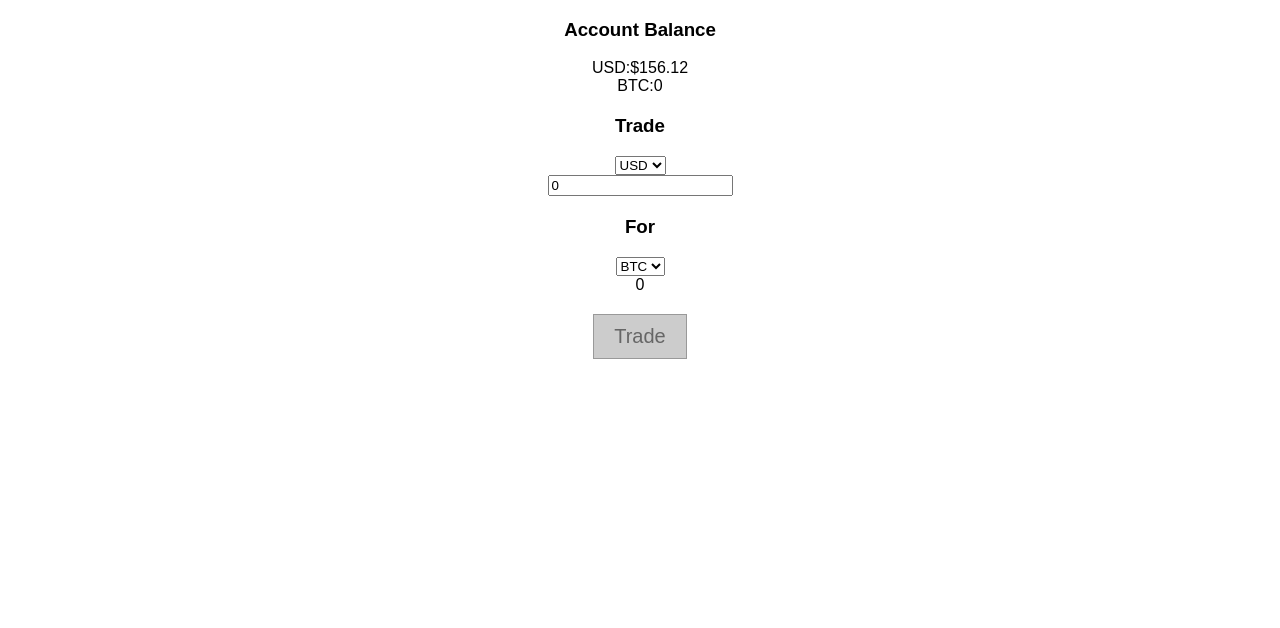
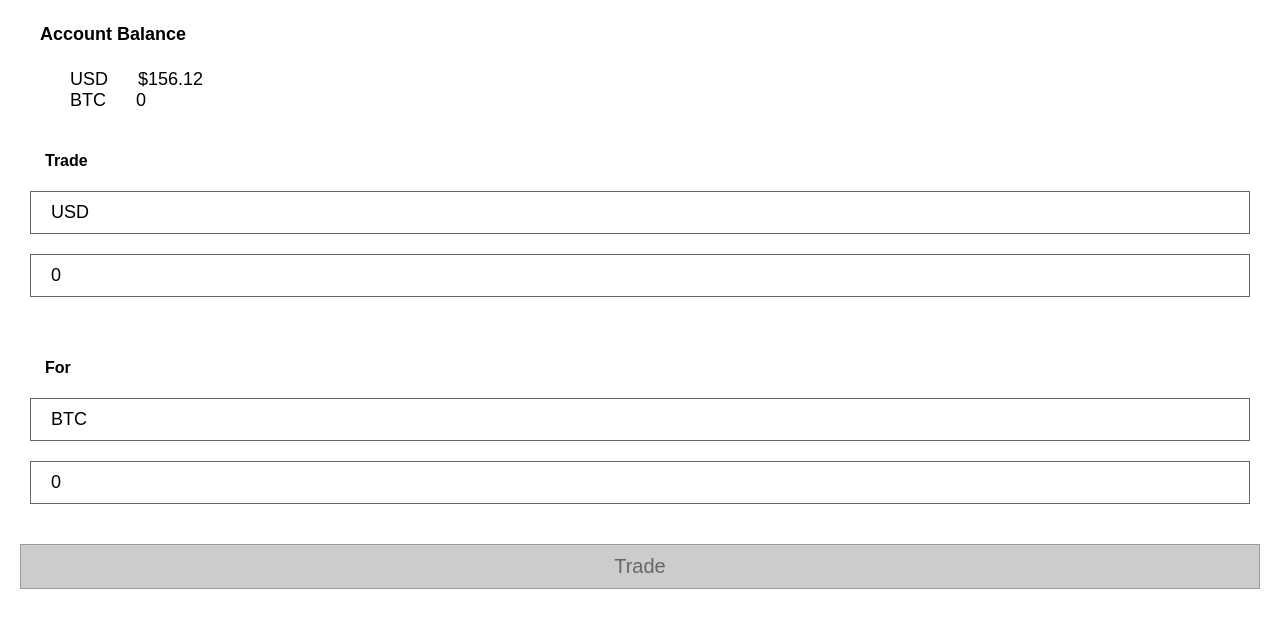
Before and after one commit to szimmers/coinsquare-fsdev-fe-takehome, a React (Create React App) app in the folder client/: page / in a window 1280 px wide. Shown: the top 628 px of the page. Built offline with nearby package versions, Linux system fonts and the light colour scheme.

Commit message:
- do a bunch of styling w/ flex box - ditch dropdowns and make divs to look like wireframe

```diff
--- a/client/src/components/AccountBalance.js
+++ b/client/src/components/AccountBalance.js
@@ -9,11 +9,11 @@ class AccountBalance extends Component {
 	render() {
 		return (
 			<div className="balanceBlock">
-				<h3>Account Balance</h3>
+				<h4>Account Balance</h4>
 
-				<label>
-					USD:
-					<span>
+				<label className="balanceBlockLabel">
+					USD
+					<span className="currency">
 					{new Intl.NumberFormat('en-US', {
 						style: 'currency',
 						currency: 'USD'
@@ -21,10 +21,9 @@ class AccountBalance extends Component {
 					</span>
 				</label>
 
-				<br/>
-				<label>
-					BTC:
-					<span>{this.props.btcBalance}</span>
+				<label className="balanceBlockLabel">
+					BTC
+					<span className="currency">{this.props.btcBalance}</span>
 				</label>
 			</div>
 		);
--- a/client/src/components/TradeFrom.js
+++ b/client/src/components/TradeFrom.js
@@ -32,15 +32,14 @@ class TradeFrom extends Component {
 	render() {
 		return (
 			<div className="tradeBlock">
-				<h3>Trade</h3>
+				<h4 className="tradeBlockLabel">Trade</h4>
 
-				<select>
-					<option value="USD">USD</option>
-				</select>
-
-				<br/>
+				<div className="amount">
+					USD
+				</div>
 
 				<input
+					className="amount"
 					type="number"
 					placeholder="Enter your amount"
 					onChange={this.amountUpdated}
--- a/client/src/components/TradeTo.js
+++ b/client/src/components/TradeTo.js
@@ -10,15 +10,13 @@ class TradeTo extends Component {
 	render() {
 		return (
 			<div className="tradeBlock">
-				<h3>For</h3>
+				<h4 className="tradeBlockLabel">For</h4>
 
-				<select>
-					<option value="BTC">BTC</option>
-				</select>
+				<div className="amount">
+					BTC
+				</div>
 
-				<br/>
-
-				<div>
+				<div className="amount">
 					{this.props.tradeToQuote}
 				</div>
 			</div>
--- a/client/src/components/components.css
+++ b/client/src/components/components.css
@@ -25,9 +25,43 @@
 }
 
 .tradeBlock {
+    display: flex;
+    flex-direction: column;
+    justify-content: space-around;
+    align-items: stretch;
+    padding-left: 10px;
+    padding-right: 10px;
     margin-bottom: 20px;
 }
 
+.tradeBlockLabel {
+    margin-left: 15px;
+}
+
+.amount {
+    border: thin solid #666666;
+    padding-left: 20px;
+    padding-top: 10px;
+    padding-bottom: 10px;
+    margin-bottom: 20px;
+    font-size: large;
+}
+
 .balanceBlock {
+    display: flex;
+    flex-direction: column;
+    justify-content: center;
+    align-items: stretch;
+    padding-left: 20px;
+    padding-right: 20px;
     margin-bottom: 20px;
+    font-size: large;
 }
+
+.balanceBlockLabel {
+    padding-left: 30px;
+}
+
+.currency {
+    padding-left: 30px;
+}
--- a/client/src/containers/App.css
+++ b/client/src/containers/App.css
@@ -1,5 +1,10 @@
 .App {
-  text-align: center;
+    display: flex;
+    flex-direction: column;
+    justify-content: space-around;
+    align-items: stretch;
+    padding-left: 20px;
+    padding-right: 20px;
 }
 
 .App-logo {
@@ -23,6 +28,10 @@
 }
 
 @keyframes App-logo-spin {
-  from { transform: rotate(0deg); }
-  to { transform: rotate(360deg); }
+    from {
+        transform: rotate(0deg);
     }
+    to {
+        transform: rotate(360deg);
+    }
+}
```
Lines whose indentation alone changed are shown as unchanged.
